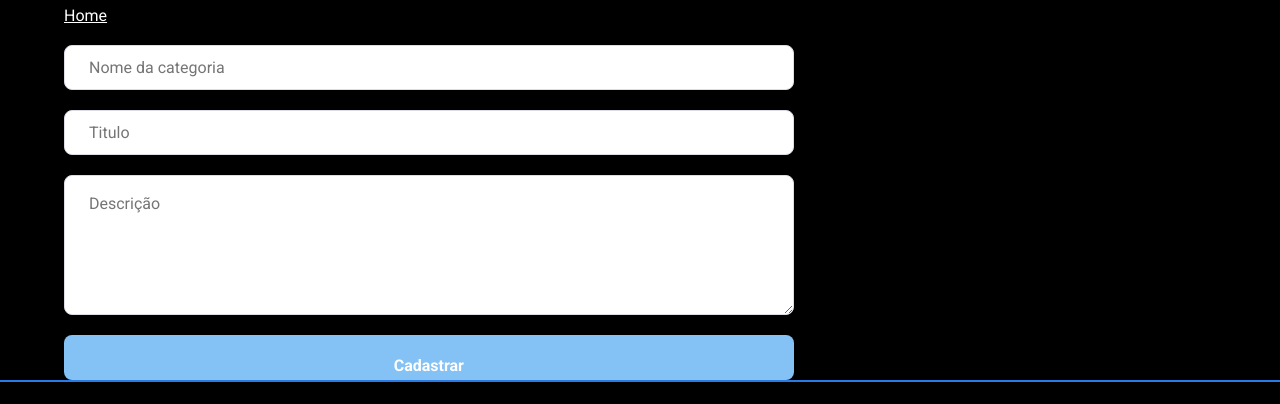
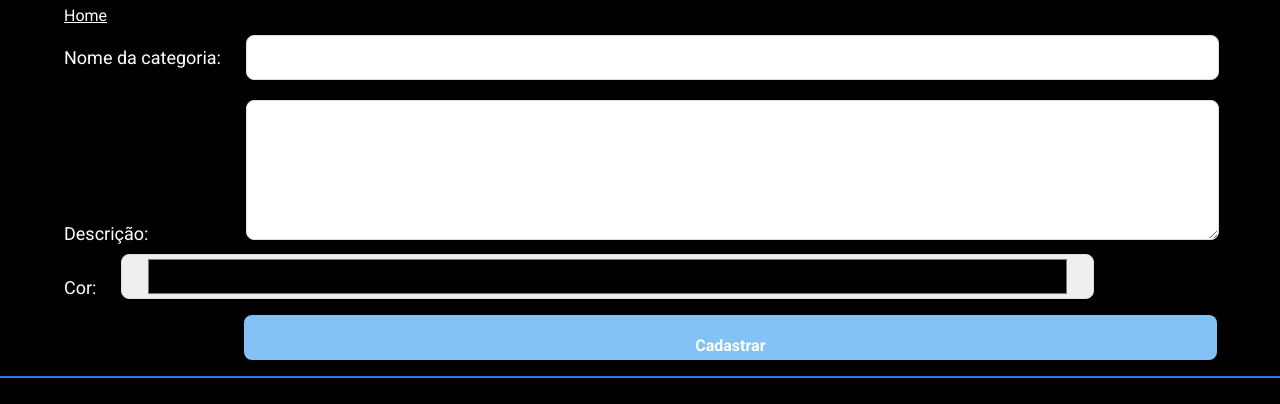
Before and after one commit to Lenonnn/imerssao-react-js, a React app: page /cadastro/categoria in a window 1280 px wide. Shown: the part 229-633 px from the top of the page. Built offline with nearby package versions, Linux system fonts and the light colour scheme.

Commit message:
Terceira aula

```diff
--- a/public/index.html
+++ b/public/index.html
@@ -9,7 +9,11 @@
       name="description"
       content="Web site created using create-react-app"
     />
-    <link rel="apple-touch-icon" href="%PUBLIC_URL%/logo192.png" />
+
+    <link rel="shortcut icon" href="/favicon.ico">
+    <!-- <link rel="icon" href="/favicon.ico" type="image/x-icon"> -->
+    <!-- <link rel="apple-touch-icon" href="%PUBLIC_URL%/logo192.png" /> -->
+
     <link href="https://fonts.googleapis.com/css2?family=Roboto:ital,wght@0,100;0,300;0,400;0,500;0,700;0,900;1,100;1,300;1,400;1,500;1,700;1,900&display=swap" rel="stylesheet">
 
     <link rel="stylesheet" href="https://cdnjs.cloudflare.com/ajax/libs/slick-carousel/1.6.0/slick.min.css">
@@ -30,7 +34,7 @@
       work correctly both with client-side routing and a non-root public URL.
       Learn how to configure a non-root public URL by running `npm run build`.
     -->
-    <title>React App</title>
+    <title>LenonFLIX</title>
   </head>
   <body>
     <noscript>You need to enable JavaScript to run this app.</noscript>
--- /dev/null
+++ b/src/components/FormField/index.js
@@ -0,0 +1,42 @@
+import React from 'react';
+
+function FormField({ label, type, name, value, onChange}) {
+    return (
+        <div>
+            <label>
+                {label}:
+                {/* Se precisar de um textarea passar type="textarea" */}
+                {type === 'textArea' ?
+                    <textarea
+                        label={label}
+                        type={type}
+                        value={value}
+                        name={name}
+                        onChange={onChange}
+                    />
+                    :
+                    type === 'color' ?
+                    // se precisar de um input do tipo cor passar type="color"
+                    <input
+                        label={label}
+                        type={type}
+                        value={value}
+                        name={name}
+                        onChange={onChange}
+                    />
+                    :
+
+                     // se precisar de um input comum passar type="text"
+                     <input
+                     label={label}
+                     type={type}
+                     value={value}
+                     name={name}
+                     onChange={onChange}
+                 />
+                }
+            </label>
+        </div>
+    );
+}
+export default FormField;
--- a/src/components/Menu/Menu.css
+++ b/src/components/Menu/Menu.css
@@ -6,6 +6,12 @@
       max-width: 105px;
     }
   }
+  @media (max-width: 400px){
+    .Logo{
+        height: 50px;
+    }
+  }
+
 
   .Menu {
     width: 100%;
@@ -20,16 +26,19 @@
     top: 0;
     left: 0;
     right: 0;
+
     padding-left: 5%;
     padding-right: 5%;
 
     background: var(--black);
     border-bottom: 2px solid var(--primary);
   }
+
   body {
     --bodyPaddingTop: 94px;
     padding-top: var(--bodyPaddingTop);
   }
+
   @media (max-width: 800px) {
     .Menu {
       height: 40px;
@@ -40,6 +49,7 @@
       padding-top: var(--bodyPaddingTop);
     }
   }
+
   @media (max-width: 800px) {
     a.ButtonLink {
       position: fixed;
@@ -53,3 +63,7 @@
     }
 
   }
+  .ButtonLink:hover{
+    background-color: #79bef7;
+
+}
--- a/src/pages/cadastro/cadastro.css
+++ b/src/pages/cadastro/cadastro.css
@@ -1,9 +1,9 @@
 input, buttons, textarea {
-    font: 400 16px Roboto, sans-serif;
+    font: 400 18px Roboto, sans-serif;
 }
-form button {
+button {
     cursor: pointer;
-    width: 60%;
+    width: 80%;
     height: 45px;
     background: #84c2f5;
     border: 0;
@@ -17,34 +17,49 @@ form button {
     font-size: 16px;
     line-height:  60px;
     transition: filter 0.4s;
+    margin-left: 180px;
 }
-form button:hover {
+button:hover {
     filter: brightness(50%);
 }
 
+form label{
+    font: 400 18px Roboto, sans-serif;
+    margin-top: 20px;
+    text-align: left;
+}
+
 form input {
-    margin-top: 20px;
-    width: 60%;
+    margin-top: 10px;
+    margin-left: 25px;
+    width: 80%;
     height: 45px;
-    color: #333333;
+    color: #1607a1;
     border: 1px solid #dcdce6;
     border-radius: 8px;
     padding: 0 24px;
+    align-items: flex-end;
 }
+
 
 form textarea {
     margin-top: 20px;
-    width: 60%;
+    margin-left: 98px;
+    width: 80%;
     resize: vertical;
     min-height: 140px;
-    color: #333333;
+    color: #1607a1;
     border: 1px solid #dcdce6;
     border-radius: 8px;
     padding: 16px 24px;
     line-height: 24px;
 
+}
 
+form color {
+    margin-left: 98px;
 }
+
 .back-Link {
     display: flex;
     align-items: center;
--- a/src/pages/cadastro/categoria/index.js
+++ b/src/pages/cadastro/categoria/index.js
@@ -1,40 +1,125 @@
-import React from 'react';
+import React, { useState } from 'react';
 import PageDefault from '../../../components/PageDefault';
 import { Link } from 'react-router-dom'
 import '../cadastro.css';
+import FormField from '../../../components/FormField';
 // import { FiArrowLeft } from 'react-icons/fi';
 
+
+
 function CadastroCategoria() {
+
+    const valoresIniciais = {
+        nome: '',
+        descricao: '',
+        cor: ''
+    }
+
+    //let nomeDaCategoria = useState('Filmes');
+    const [categorias, setCategorias] = useState([]);
+    const [values, setValues] = useState(valoresIniciais);
+
+
+    function setValue(chave, valor) {
+        // pegas valores pra nome/chave
+        setValues({
+            ...values,
+            [chave]: valor, //nome: 'valor'
+        })
+    }
+
+    function handleChange(e) {
+        // console.log(">>>>>>>>>>>>>>>>> nomeDaCategoria: ", nomeDaCategoria);
+        // console.log(">>>>>>>>>>>>>>>>> Informações de evento: ", e.target.value);
+        // setValues(e.target.value);
+
+        setValue(
+            e.target.getAttribute('name'),
+            e.target.value
+            );
+        // const { getAttribute, value } = e.target;
+        // setValue(
+        //     getAttribute('name'),
+        //     value
+        // );
+    }
+
     return (
         <PageDefault>
 
-            <h1> Cadastro de Gategoria </h1>
+            <h1> Cadastro de Categoria : {values.nome}</h1>
 
-                <Link className="back-link" to="/">
+            <Link className="back-link" to="/">
                 {/* <FiArrowLeft size={16} color="#84c2f5" />  */}
                 Home
                 </Link>
-                <div className="cadastro-container">
-                <form>
 
-                    <input type="text"
-                        placeholder="Nome da categoria" />
+            <form onSubmit={function handleSubmit(e) {
+                e.preventDefault();
+                // console.log("Você tentoou enviar o fomr né?");
+                setCategorias([
+                    // os 3  pontinhos vai manter todos os arquivos da lista categoria,e permitir a inserção de novos
+                    ...categorias,
+                    values
+                ]);
+                setValues(valoresIniciais);
+            }}>
 
-                    <input type="text"
-                        placeholder="Titulo" />
+                <FormField
+                    label="Nome da categoria"
+                    type="text"
+                    name="nome"
+                    value={values.nome}
+                    onChange={handleChange}
+                />
 
-                    <textarea placeholder="Descrição" />
+                <FormField
+                    label="Descrição"
+                    type="textArea"
+                    name="descricao"
+                    value={values.descricao}
+                    onChange={handleChange}
+                />
 
+                <FormField
+                    label="Cor"
+                    type="color"
+                    name="cor"
+                    value={values.cor}
+                    onChange={handleChange}
+                />
 
+                {/* <div>
+                    <label>
+                        Descrição
+                        <textarea
+                            type="text"
+                            value={values.descricao}
+                            name="descricao"
+                            onChange={handleChange}
+                            />
+                    </label>
+                </div> */}
+
+                <div>
                     <button>
                         Cadastrar
                     </button>
+                </div>
 
-                </form>
+            </form>
 
-            </div>
+            <ul>
+                {categorias.map((categoria, indice) => {
+                    return (
+                        <li key={`${categoria}${indice}`}>
+                            {categoria.nome}
+                        </li>
+                    )
+                })}
+            </ul>
+
         </PageDefault>
     )
 }
-
 export default CadastroCategoria;
```
Also changed, not shown: public/favicon.ico.
